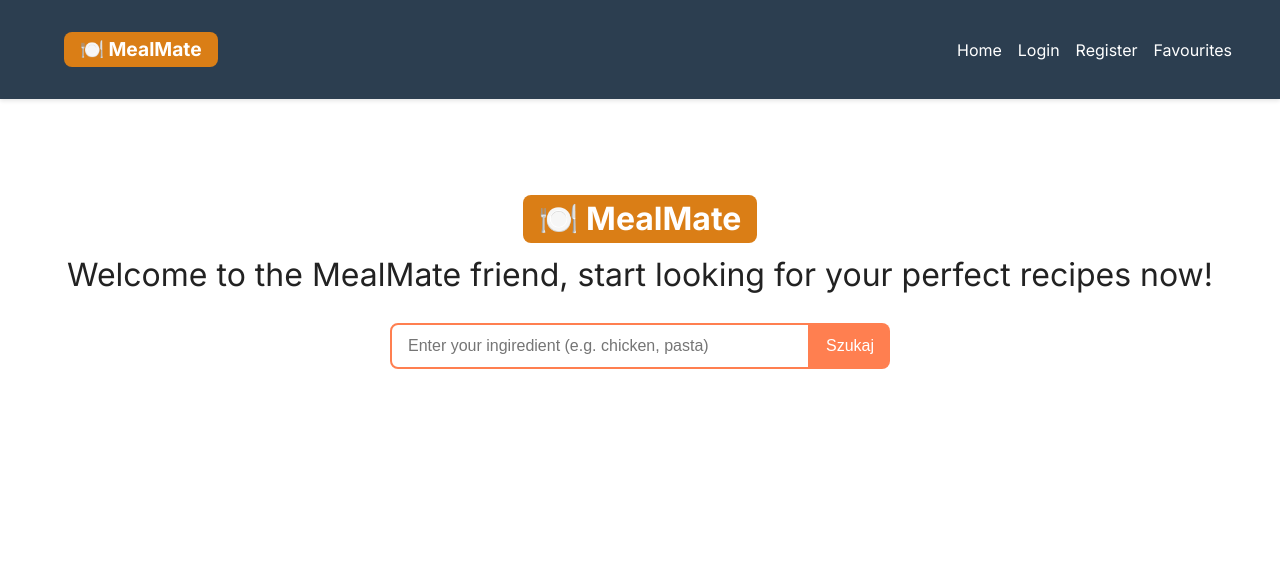
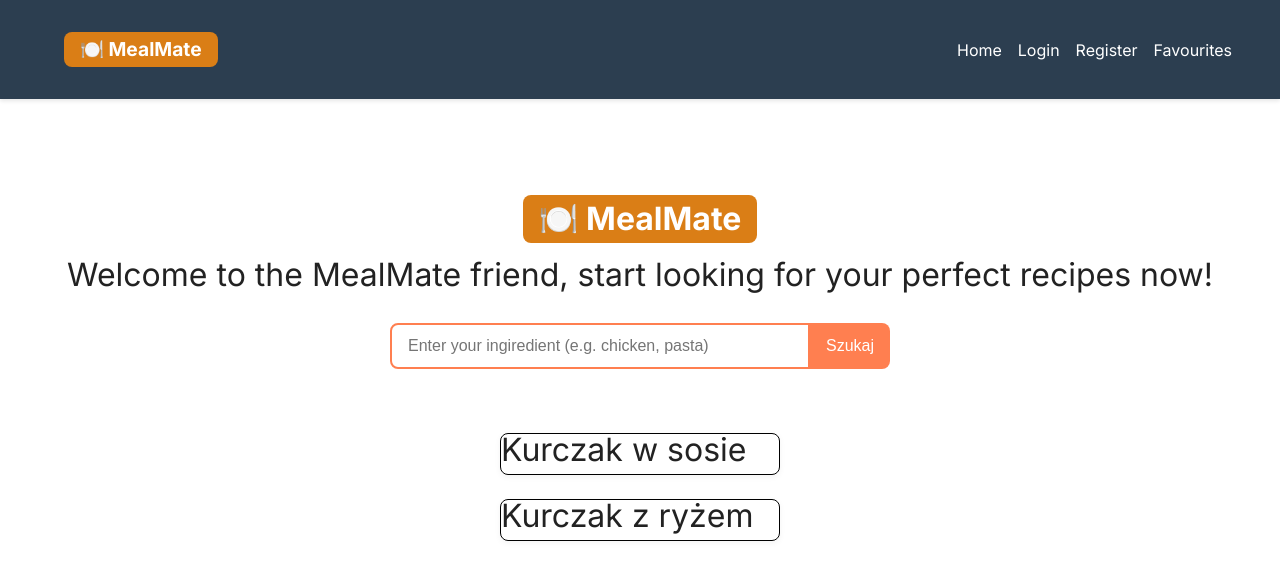
Before and after one commit to cedras/MealMate, a React (Vite) app: page / in a window 1280 px wide. Shown: the top 580 px of the page. Built offline with nearby package versions, Linux system fonts and the light colour scheme.

Commit message:
Added search components along with logic for taking inputs from home page into search page and mocking results

```diff
--- a/src/App.jsx
+++ b/src/App.jsx
@@ -4,7 +4,7 @@ import Login from "./pages/Login";
 import Register from "./pages/Register";
 import Favourites from "./pages/Favourites";
 import Recipes from "./pages/Recipes";
-import Search from "./pages/Search";
+import Search from "./pages/search";
 import Layout from "./layout/layout";
 
 function App() {
--- /dev/null
+++ b/src/components/SearchResults.jsx
@@ -0,0 +1,45 @@
+import styled from 'styled-components';
+
+const ResultsContainer = styled.div`
+display: grid;
+grid-template-columns: repeat(auto-fit, minmax(280px, 1fr));
+gap: 1.5rem;
+margin-top:2rem;
+`;
+
+const RecipeCard = styled.div`
+background-color: white;
+border: 1px solid black;
+border-radius: 8px;
+box-shadow: 0 2px 6px rgba(0, 0, 0, 0.05);
+transition: transform 0.2 ease;
+
+&:hover {
+    transform: translateY(-5px);
+}
+
+`;
+
+const Title = styled.h3`
+margin-bottom: 0.5rem;
+font-size: ${({ theme }) => theme.fontSizes.heading};
+`;
+
+const Description = styled.p`
+color: #555;
+`;
+
+function SearchResults({ results }) {
+    return (
+        <ResultsContainer>
+            {results.map((recipe) => (
+                <RecipeCard key={recipe.id}>
+                    <Title>{recipe.title}</Title>
+                    <Description>{recipe.desscription}</Description>
+                </RecipeCard>
+            ))}
+        </ResultsContainer>
+    );
+}
+
+export default SearchResults;
--- a/src/pages/home.jsx
+++ b/src/pages/home.jsx
@@ -1,6 +1,7 @@
 import styled from 'styled-components';
 import Logo from "../components/logo";
-import SearchInput from '../components/searchinput';
+import SearchInput from '../components/SearchInput';
+import SearchResults from '../components/SearchResults';
 
 
 const Container = styled.div`
@@ -25,6 +26,11 @@ const Greeting = styled.h1`
   text-align: center;
 `;
 
+const mockResults = [
+  { id: 1, title: "Kurczak w sosie", description: "Aromatyczny i pyszny obiad"},
+  { id: 2, title: "Kurczak z ryżem", description: "Aromatyczny i zdrowy obiad"}
+];
+
 function Home() {
   return (
     <Container>
@@ -32,6 +38,7 @@ function Home() {
         <Logo />
         <Greeting>Welcome to the MealMate friend, start looking for your perfect recipes now!</Greeting>
         <SearchInput />
+        <SearchResults results={mockResults} />
       </MainContent>
     </Container>
   );
--- a/src/pages/search.jsx
+++ b/src/pages/search.jsx
@@ -1,4 +1,43 @@
+import { useLocation } from "react-router-dom";
+import { useEffect, useState } from 'react';
+import SearchResults from "../components/SearchResults";
+import styled from "styled-components";
+
+const Container = styled.div`
+padding: 2rem;
+`;
+
+const Title = styled.h2`
+font-size: ${({ theme }) => theme.fontSizes.heading};
+`;
+
+
 function Search() {
-    return <h1>Search Page</h1>;
+    const location = useLocation();
+    const searchParams = new URLSearchParams(location.search);
+    const searchTerm = searchParams.get('q') || '';
+
+    const allMockRecipes = [
+        { id: 1, title: 'Chicken Alfredo'},
+        { id: 2, title: 'Spicy Chicken Wings'},
+        { id: 3, title: 'Vegan Salad'},
+    ];
+
+    const [filteredRecipes, setFilteredRecipes] = useState([]);
+
+    useEffect(() => {
+        const results = allMockRecipes.filter((recipe) =>
+        recipe.title.toLowerCase().includes(searchTerm.toLowerCase())
+        );
+        setFilteredRecipes(results);
+    }, [searchTerm]);
+
+    return (
+        <Container>
+            <Title>Wyniki wyszukiwania dla: "{query}"</Title>
+            <SearchResults results={filteredRecipes} />
+        </Container>
+    );
 }
+
 export default Search;
```
